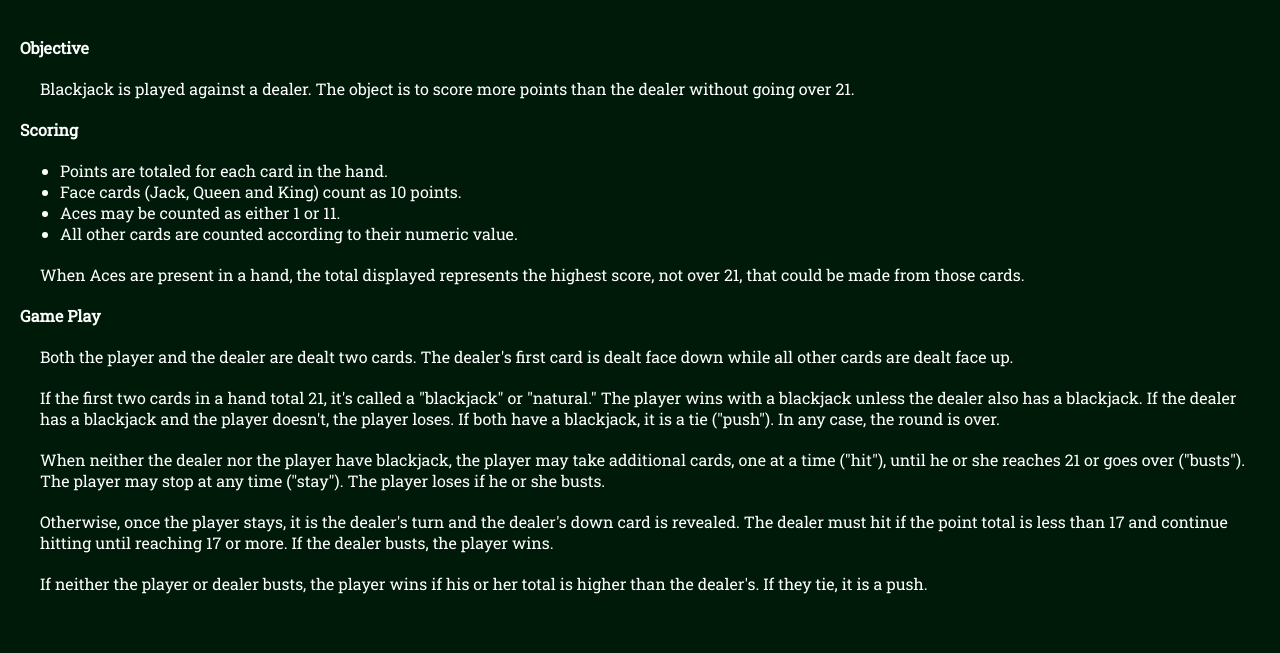
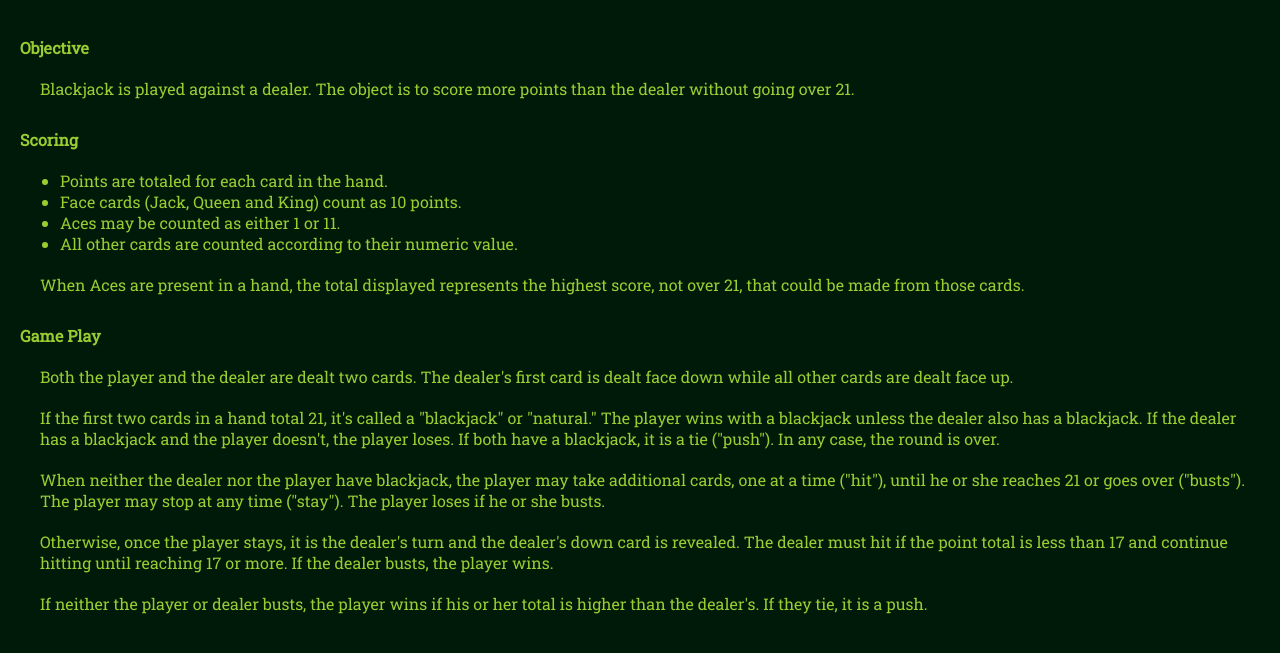
Before and after one commit to davisg67/Blackjack_JS, a plain HTML site: page rules.html in a window 1280 px wide. Shown: the part 55-708 px from the top of the page. Drawn offline with Linux system fonts and the light colour scheme.

Commit message:
rules text color change

```diff
--- a/css/rules.css
+++ b/css/rules.css
@@ -22,7 +22,8 @@ body {
 }
 
 article {
-    margin: 20px 0 20px 0;
+    margin: 30px 0 20px 0;
+    color: yellowgreen;
 }
 
 article p {
```
